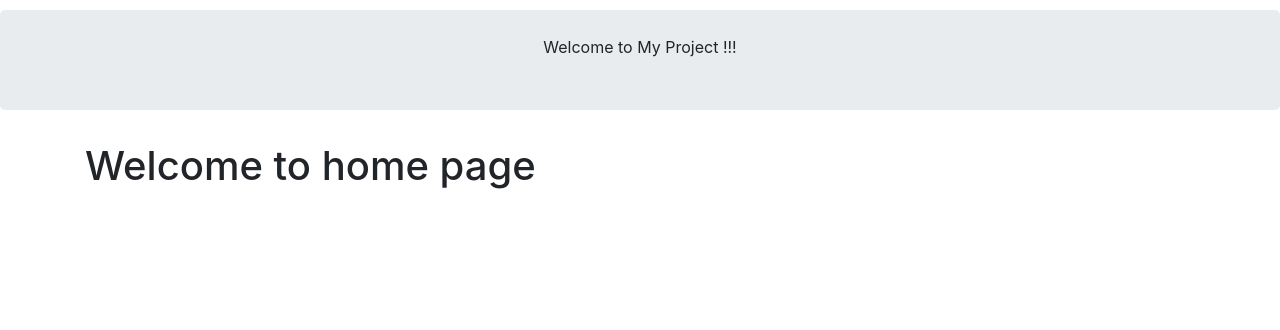
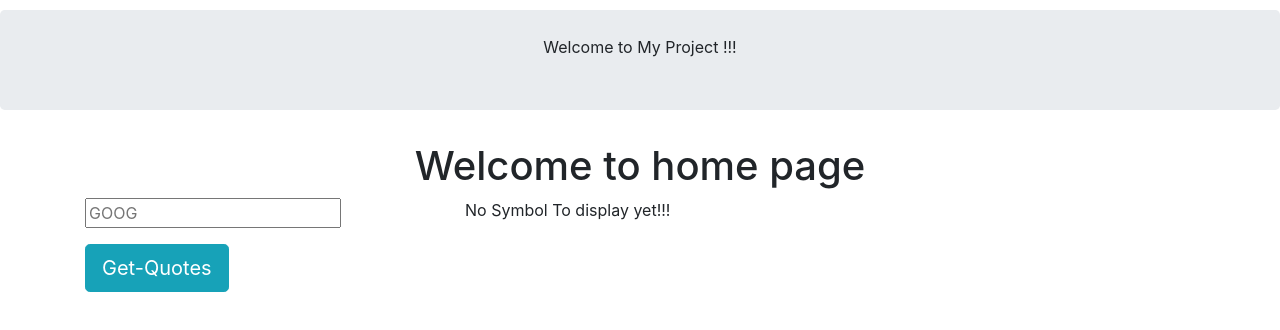
Before and after one commit to wileybb/Crest, a React (Create React App) app in the folder client/: page /home in a window 1280 px wide. Shown: the top 330 px of the page. Built offline with nearby package versions, Linux system fonts and the light colour scheme.

Commit message:
IEX API for one symbol working fine

```diff
--- a/client/src/components/Home/home.js
+++ b/client/src/components/Home/home.js
@@ -4,38 +4,94 @@ import { Link, Redirect } from 'react-router-dom';
 
 
 export default class Home extends Component {
-    // state = {
-    //     email:"",
-    //     password:""
-    // }
-    // handleInputChange=(event) => {
-    //     const{name, value} = event.target;
-    //     this.setState({[name]: value});
-    // }
-    // handleFormSubmit = (event) => {
-    //     event.preventDefault();
-    //     const loginData = {
-    //         email: this.state.email,
-    //         password: this.state.password
-    //     }
-    //     this.loginUser(loginData);
-    // }
-    // validateForm() {
-    //     return this.state.email.length > 0 && this.state.password.length > 0 && this.state.username.length >0;
-    //   }
-    // loginUser = (userLogin) => {
-    //     API.loginUser(userLogin)
-    //   .then((res) => {
-    //     this.props.history.replace('/home');
-    //     console.log(res)})
-    //   .catch(err => console.log(err));
-    // }
+    state = {
+        symbol:"",
+        response:{}
+    }
+    handleInputChange=(event) => {
+        const{name, value} = event.target;
+        this.setState({[name]: value});
+    }
+    handleFormSubmit = (event) => {
+        event.preventDefault();
+        // const stockTic = {
+        //     symbol: this.state.symbol,
+        // }
+        this.setState({symbol:this.state.symbol});
+        this.stockSymbol(this.state.symbol);
+    }
+    validateForm() {
+        return this.state.symbol.length > 0;
+      }
+    stockSymbol = (symbol) => {
+        API.singleStock(symbol)
+      .then((res) => {
+        //this.props.history.replace('/home');
+        this.setState({response:res});
+        console.log(this.state.response)})
+      .catch(err => console.log(err));
+    }
 
     render(){
         return (<div className="container">
 
-               <h1>Welcome to home page</h1>
-
+               <h1 style={{textAlign:"center"}}>Welcome to home page</h1>
+               <div className="row">
+               <div className="col-md-4">
+               <form className="form">
+               <div className="form-group">
+               {/* <label htmlFor="email">Email:</label> */}
+               <input type="text"
+               onChange={this.handleInputChange}
+               value={this.state.symbol}
+               name="symbol"
+               placeholder="GOOG"/>
+               </div>
+               <button className="btn btn-lg btn-info" disabled={!this.validateForm} onClick={this.handleFormSubmit}>Get-Quotes</button>
+            </form>
+            </div>
+            <div className="col-md-8">
+            {Object.keys(this.state.response).length === 0 ? (<p>No Symbol To display yet!!!</p>) : (
+            <tbody>
+            <tr>
+                <td>Stock</td><br></br>
+                <td>{this.state.symbol}</td>
+            </tr>
+            <tr>
+                <td>Close</td><br></br>
+                <td>{this.state.response.data.quote.close}</td>
+            </tr>
+            <tr>
+                <td>Current $</td><br></br>
+                <td>{this.state.response.data.quote.latestPrice}</td>
+            </tr>
+            <tr>
+                <td>Change</td><br></br>
+                <td>{this.state.response.data.quote.change}</td>
+            </tr>
+            <tr>
+                <td>Change %</td><br></br>
+                <td>{this.state.response.data.quote.changePercent}</td>
+            </tr>
+            <tr>
+                <td>High</td><br></br>
+                <td>{this.state.response.data.quote.high}</td>
+            </tr>
+            <tr>
+                <td>Low</td><br></br>
+                <td>{this.state.response.data.quote.low}</td>
+            </tr>
+            <tr>
+                <td>52 Wk High</td><br></br>
+                <td>{this.state.response.data.quote.week52High}</td>
+            </tr>
+            <tr>
+                <td>52 Wk Low</td><br></br>
+                <td>{this.state.response.data.quote.week52Low}</td>
+            </tr>
+            </tbody>
+            )}
+            </div>
+            </div>
         </div>)}  //Render End
-
 }
--- a/client/src/components/Login/login.js
+++ b/client/src/components/Login/login.js
@@ -49,7 +49,7 @@ export default class Login extends Component {
                placeholder="password"
                />
                </div>
-               <button className="btn btn-lg btn-info" disabled={!this.validateForm} onClick={this.handleFormSubmit}>Signup</button>
+               <button className="btn btn-lg btn-info" disabled={!this.validateForm} onClick={this.handleFormSubmit}>Login</button>
                <hr />
                <p>Open an account? <Link to={'/signup'}>SignUp</Link></p>
             </form>
--- a/client/src/utils/API.js
+++ b/client/src/utils/API.js
@@ -8,4 +8,7 @@ export default {
   loginUser: function(userdata) {
     return axios.post("/user/login", userdata);
   },
+  singleStock: function(symbol){
+    return axios.get(`https://api.iextrading.com/1.0/stock/${symbol}/batch?types=quote,news,chart&range=1m&last=10`)
+  },
 };
```
Also changed, not shown: 1 other file (tests, documents, lock files or other folders).
